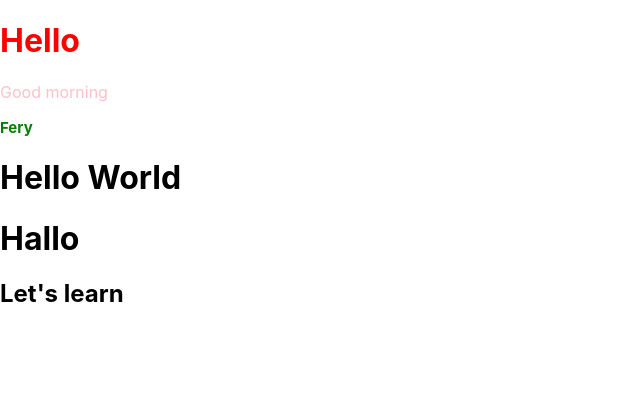
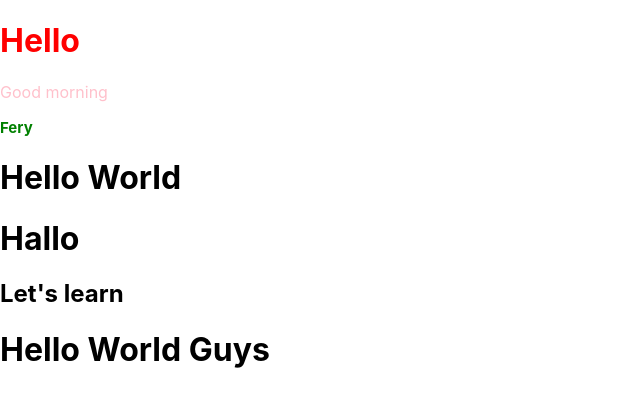
Before and after one commit to feryramadhan02/mini-project, a React (Create React App) app: page / in a window 1280 px wide. Shown: the top 406 px of the page, without its empty margins (0-640 px from the left). Built offline with nearby package versions, Linux system fonts and the light colour scheme.

Commit message:
[fery]-about react

```diff
--- a/src/App.js
+++ b/src/App.js
@@ -2,6 +2,7 @@ import React from "react"; //import class react dr React nya sndiri
 import HeadNavigation from "./components/HeadNavigation";
 import MainContent from "./components/MainContent";
 import FooterBottom from "./components/FooterBottom";
+import MyProject from "./components/MyProject";
 
 
 function App() {
@@ -12,6 +13,7 @@ function App() {
       <HeadNavigation />
       <MainContent />
       <FooterBottom />
+      <MyProject />
     </div>
   )
 }
--- /dev/null
+++ b/src/components/MyProject.js
@@ -0,0 +1,11 @@
+import React from "react";
+
+function MyProject() {
+    return (
+        <div>
+            <h1>Hello World Guys</h1>
+        </div>
+    )
+}
+
+export default MyProject;
```
